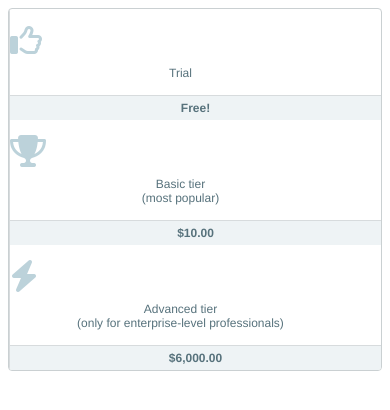
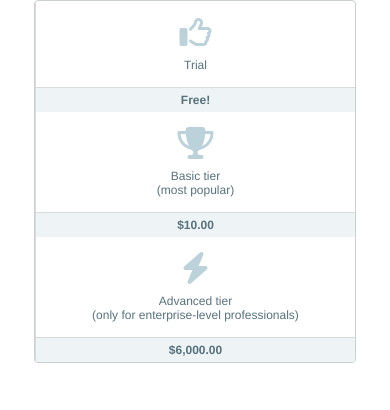
Before and after one commit to Kenzie-Academy-Brasil-Developers/cartas-flexbox-sprint-2-Brunobgr08, a plain HTML site: page index.html in a window 390 px wide. Drawn offline with Linux system fonts and the light colour scheme.

Commit message:
Cartas Flexbox Responsivo

```diff
--- a/src/cards.css
+++ b/src/cards.css
@@ -1,3 +1,7 @@
+* {
+  margin: 0;
+}
+
 html {
     font-family: "Raleway", "Helvetica", sans-serif;
     font-weight: 400;
@@ -6,18 +10,32 @@ html {
     background-color: #FFFFFF;
 }
 
+body{
+  display: flex;
+  flex-direction: column;
+  justify-content: center;
+  align-items: center;
+}
+
 .icon {color: #BCD2DA;}
 
 .card {
-    /* display, flex-direction */
-    border: 1px solid #CAD0D2;
-    border-radius: 4px;
-    overflow: hidden;
+  /* display, flex-direction */
+  border: 1px solid #CAD0D2;
+  border-radius: 4px;
+  overflow: hidden;
+  display: flex;
+  flex-direction: column;
+  justify-content: center;
 }
 
 .card__description {
     /* display, flex-direction, justify-content, align-items */
     padding: 15px 0;
+    display: flex;
+    flex-direction: column;
+    justify-content: center;
+    align-items: center;
 }
 
 .card__descriptionIcon {font-size: 32px; margin-bottom: 10px;}
@@ -40,8 +58,11 @@ html {
 }
 
 .cardGroup {
-    /* display */
-
+    display:flex;
+    flex-direction: column;
+    justify-content: center;
+    max-width: 320px;
+    width: 100%;
     border: 1px solid #CAD0D2;
     border-radius: 4px;
     overflow: hidden;
@@ -49,15 +70,26 @@ html {
 
     .cardGroup__card {
       /* flex-grow, flex-shrink, flex-basis */
-
+      flex-grow: 1;
+      flex-shrink: 1;
+      flex-basis: auto;
       border: none;
       border-radius: 0;
-    }
-
-    .cardGroup__card {
       border-left: 1px solid #D7DBDD;
     }
 
     .cardGroup__cardDescription {
       /* flex-grow, flex-shrink, flex-basis */
+      flex-grow: 1;
+      flex-shrink: 1;
+      flex-basis: auto;
     }
+
+@media only screen and (min-width: 769px)
+  {
+    .cardGroup {
+      max-width: 710px;
+      width: 100%;
+      flex-direction: row;
+    }
+  }
```
